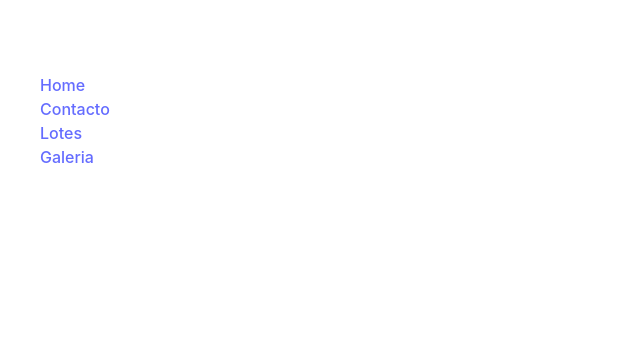
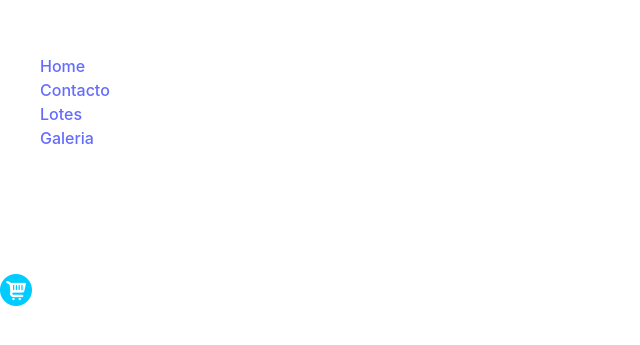
Before and after one commit to matijasevic/mandalasdeagua, a React (Vite) app: page / in a window 1280 px wide. Shown: the part 225-570 px from the top of the page, without its empty margins (0-640 px from the left). Built offline with nearby package versions, Linux system fonts and the light colour scheme.

Commit message:
agrgo img carrito

```diff
--- /dev/null
+++ b/src/components/chartwheel.jsx
@@ -0,0 +1,13 @@
+import charwheelImg from "../assets/chartwheel.png";
+
+const Chartwheel = () => {
+  return (
+    <>
+      <div onClick={() => alert("agregando ando al carrito chiquito!")}>
+        <img src={charwheelImg} alt="carrito" />
+      </div>
+    </>
+  );
+};
+
+export default Chartwheel;
--- a/src/components/header.jsx
+++ b/src/components/header.jsx
@@ -1,3 +1,5 @@
+import Chartwheel from "./chartwheel";
+
 const Header = () => {
   return (
     <header>
@@ -18,6 +20,7 @@ const Header = () => {
         </ul>
       </nav>
       <h1>Barrio Mandalas de Agua</h1>
+      <Chartwheel />
     </header>
   );
 };
```
Also changed, not shown: src/assets/chartwheel.png (renamed from public/images/chartwheel.png).
